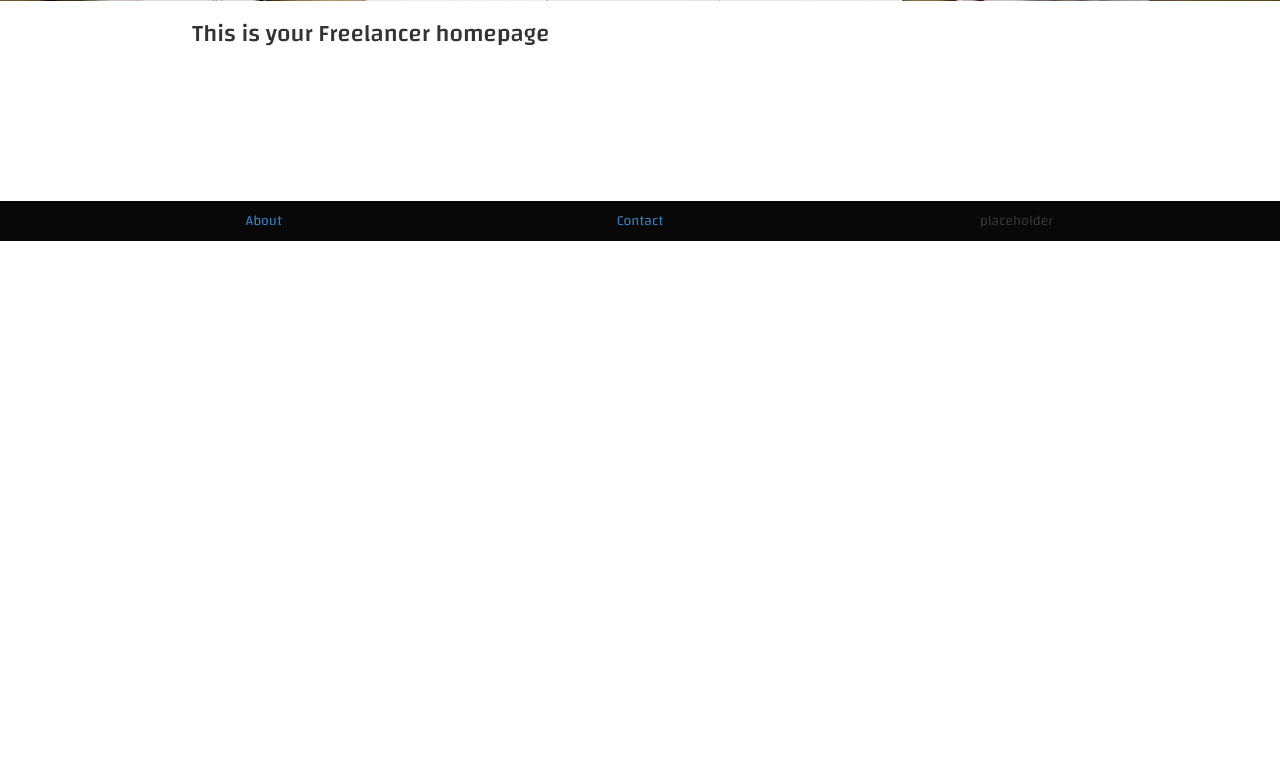
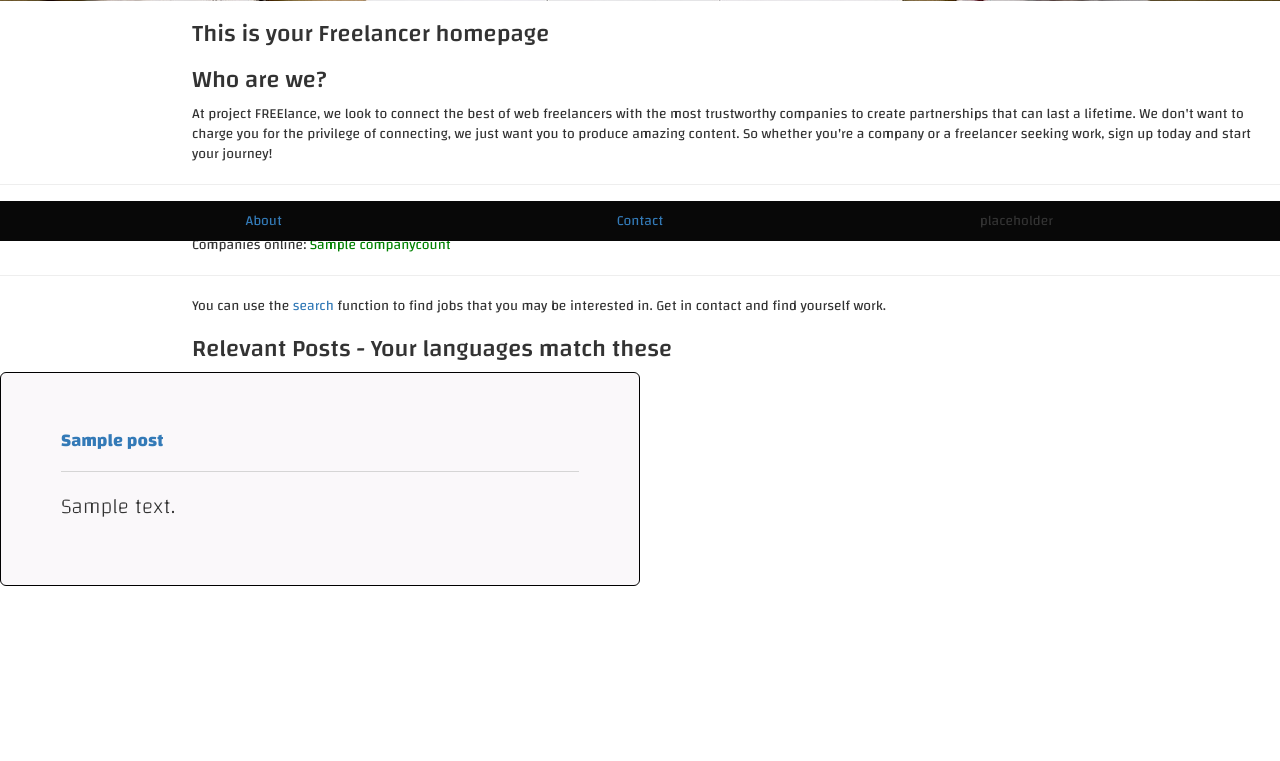
Before and after one commit to Code-Institute-Submissions/rguest20-ms3_AugResub, a Flask app: template templates/index.html in a window 1280 px wide. Shown: the part 559-1320 px from the top of the page. Run offline with Flask 2, Linux system fonts and the light colour scheme; the template is opened without the code that fills it: most values are stand-ins (such as "Sample title", 1, 10 or a date in 2020); some libraries are stand-ins or nearby versions.

Commit message:
Content added to homepage

```diff
--- a/templates/index.html
+++ b/templates/index.html
@@ -30,6 +30,13 @@
       </div>
       <div class="homepage">
         <h3>This is your admin homepage</h3>
+        <h3>Who are we?</h3>
+        <p>At project FREElance, we look to connect the best of web freelancers with the most trustworthy companies to create partnerships that can last a lifetime. We don't want to charge you for the privilege of connecting, we just want you to produce
+          amazing content. So whether you're a company or a freelancer seeking work, sign up today and start your journey!</p>
+        <hr>
+        <p>Freelancers online: <span style="color: green">{{ usercount }}</span> </p>
+        <p>Companies online: <span style="color: green">{{ companycount }}</span> </p>
+        <hr>
       </div>
       {% elif user.role == "Company" %}
       <form class="logout" action="/logout" method="post">
@@ -62,7 +69,7 @@
         <p class="prewrap">{{ post.description }}</p>
         <p>{% if post.budget %}Budget: £{% endif %}{{ post.budget }}</p>
         <p>{% if post.hourlypay %}Hourly rate: £{% endif %}{{ post.hourlypay }}</p>
-        <form class="check_respondants" action="jobpost/check" method="post">
+        <form class="check_respondants" action="check/{{ post.id }}" method="post">
           <input type="text" name="post_number" value="{{ post.id }}" hidden>
           {% if post.response %}
           <button class="btn btn-primary" type="submit">Responses : {{ post.response|length }}</button>
@@ -86,6 +93,24 @@
 </div>
 <div class="homepage">
   <h3>This is your Freelancer homepage</h3>
+  <h3>Who are we?</h3>
+  <p>At project FREElance, we look to connect the best of web freelancers with the most trustworthy companies to create partnerships that can last a lifetime. We don't want to charge you for the privilege of connecting, we just want you to produce
+    amazing content. So whether you're a company or a freelancer seeking work, sign up today and start your journey!</p>
+  <hr>
+  <p>Freelancers online: <span style="color: green">{{ usercount }}</span> </p>
+  <p>Companies online: <span style="color: green">{{ companycount }}</span> </p>
+  <hr>
+  <p>You can use the <a href="/search">search</a> function to find jobs that you may be interested in.  Get in contact and find yourself work.</p>
+  <h3>Relevant Posts - Your languages match these</h3>
+  <div class="postwrap">
+    {% for post in interested %}
+    <div class="jumbotron message w-50">
+      <h4><a href="job/{{ post.id }}"><strong>{{ post.title }}</strong></a></h4>
+      <hr>
+      <p class="prewrap">{{ post.description }}</p>
+    </div>
+    {% endfor %}
+  </div>
 </div>
 {% endif %}
 {% else %}
@@ -105,13 +130,15 @@
   <p>Companies online: <span style="color: green">{{ companycount }}</span> </p>
   <hr>
   <h3>Recent Posts</h3>
-  {% for post in posts %}
-  <div class="jumbotron message w-50">
-    <h4><a href="job/{{ post.id }}"><strong>{{ post.title }}</strong></a></h4>
-    <hr>
-    <p class="prewrap">{{ post.description }}</p>
+  <div class="postwrap">
+    {% for post in interested %}
+    <div class="jumbotron message w-50">
+      <h4><a href="job/{{ post.id }}"><strong>{{ post.title }}</strong></a></h4>
+      <hr>
+      <p class="prewrap">{{ post.description }}</p>
+    </div>
+    {% endfor %}
   </div>
-  {% endfor %}
 </div>
 {% endif %}
 {% endblock %}
```
